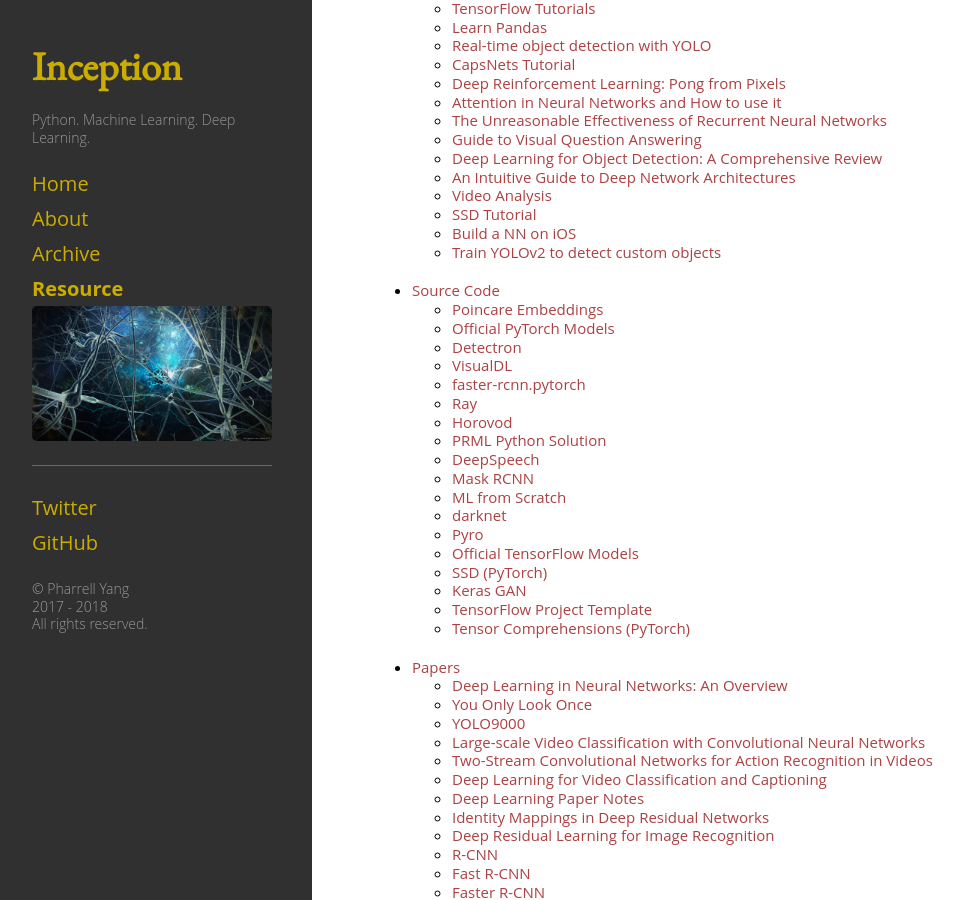
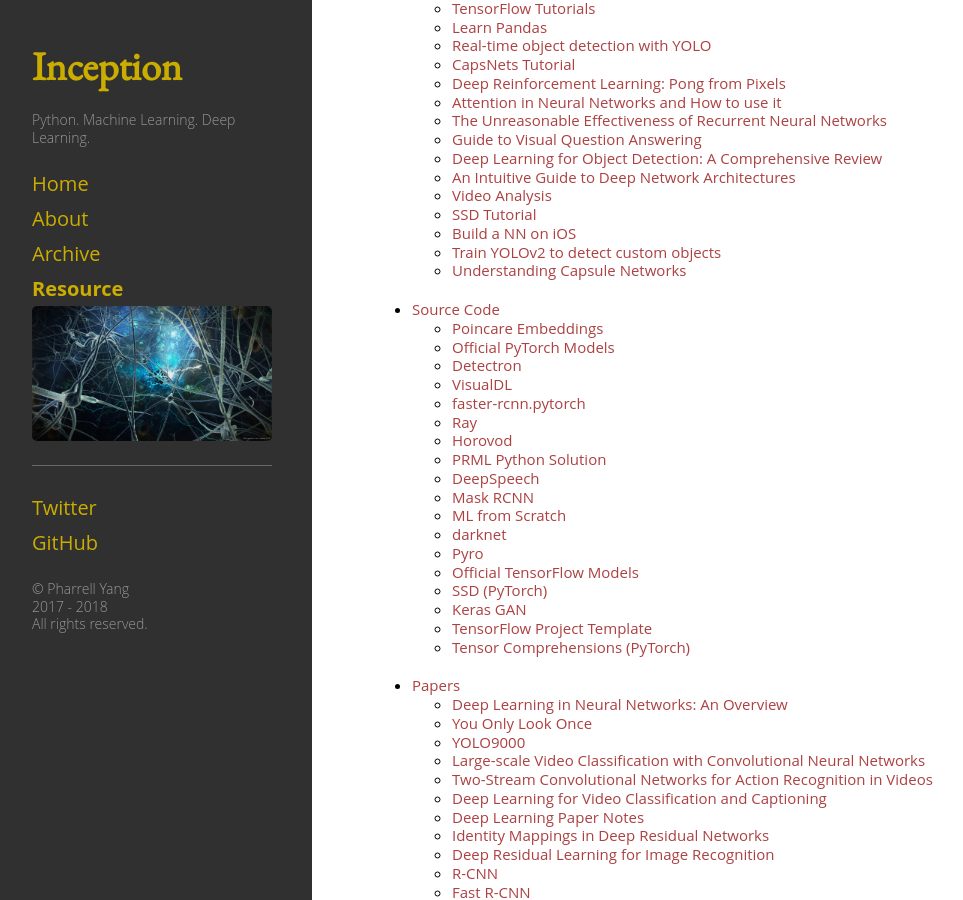
Before and after one commit to pharrellyhy/pharrellyhy.github.io.bakcup, a Jekyll site: the page built from resource.md, in a window 1280 px wide and 900 px high, scrolled down 324 px. Shown: the whole window, without its empty margins (8-971 px from the left). Built offline with Jekyll 4.4.1, drawn with Linux system fonts in a browser that asks for light colours.

Commit message:
updates resource

```diff
--- a/_data/nav.yml
+++ b/_data/nav.yml
@@ -66,6 +66,9 @@
 
     - title: "Train YOLOv2 to detect custom objects"
       url: "https://timebutt.github.io/static/how-to-train-yolov2-to-detect-custom-objects/"
+
+    - title: "Understanding Capsule Networks"
+      url: "https://medium.freecodecamp.org/understanding-capsule-networks-ais-alluring-new-architecture-bdb228173ddc"
 
 
 - title: "Source Code"
```
